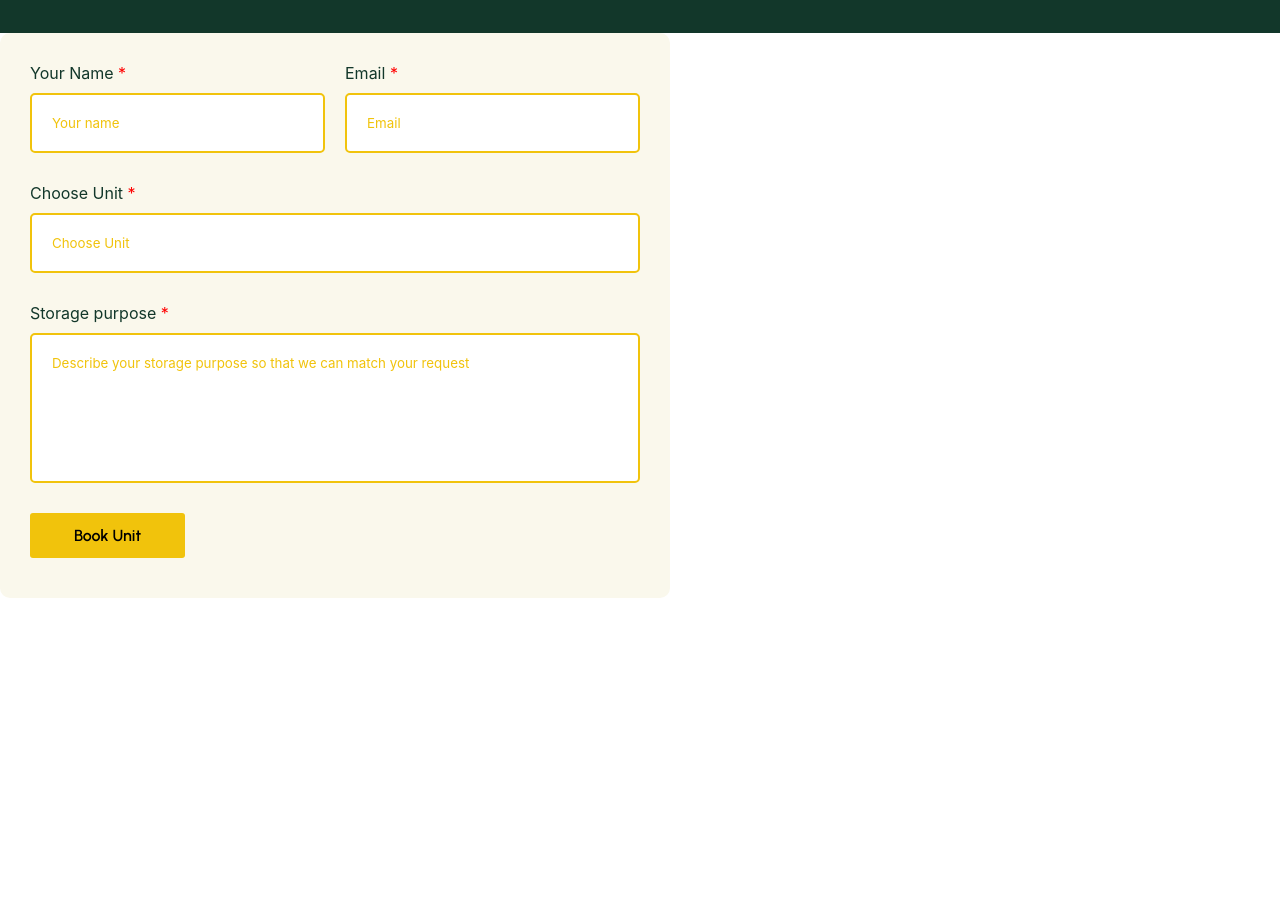
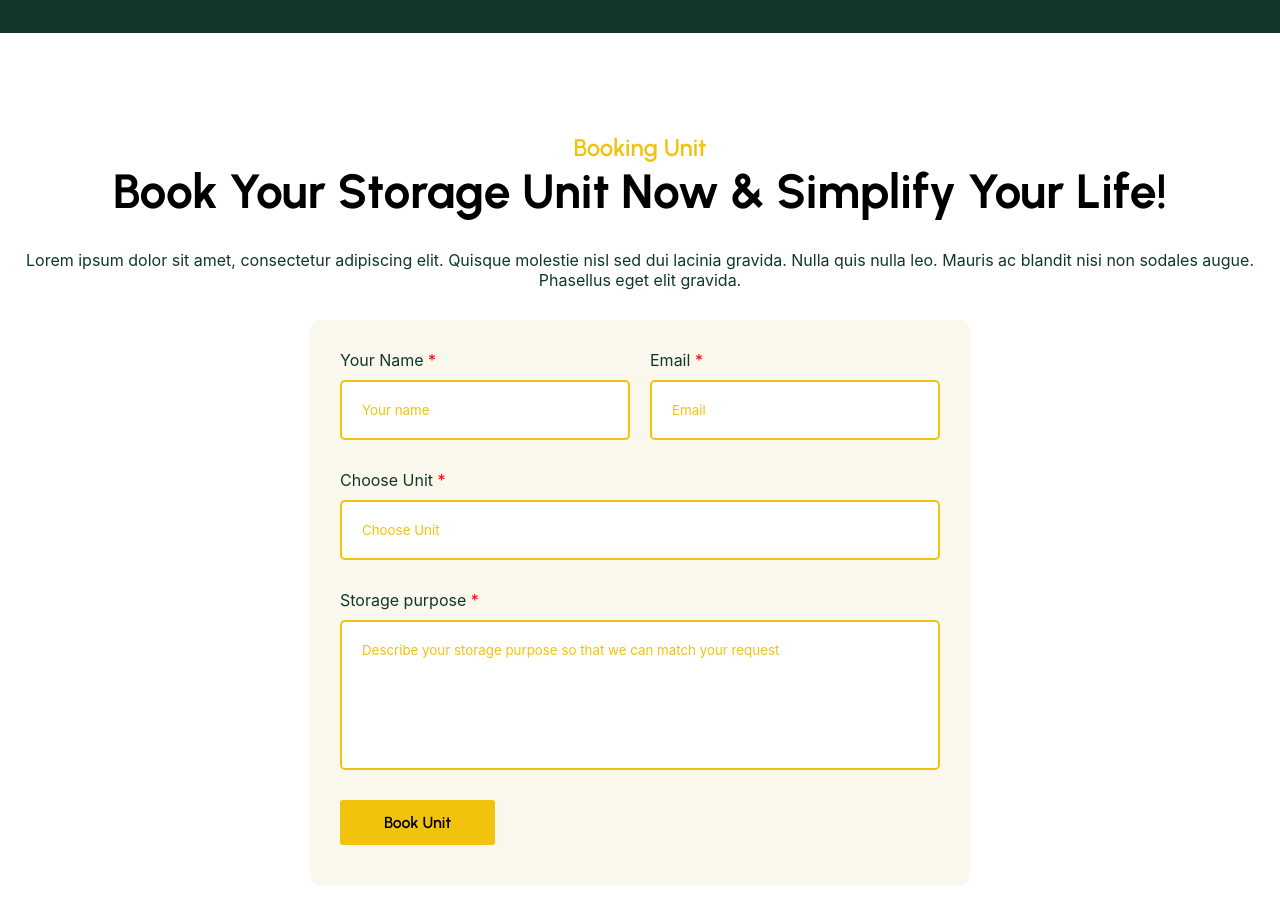
Before and after one commit to ChristofferRiquelme/storaid-project, a React (Vite) app: page / in a window 1280 px wide. Shown: the part 8066-8989 px from the top of the page. Before the commit the page ends 8664 px from the top, so only its background shows below. Built offline with nearby package versions, Linux system fonts and the light colour scheme; no server answers.

Commit message:
Added booking unit component

```diff
--- /dev/null
+++ b/src/components/BookingUnit.jsx
@@ -0,0 +1,35 @@
+import React from 'react'
+import BookingUnitImage from '../assets/booking-unit-image.svg'
+import BookingUnitForm from './BookingUnitForm'
+
+function BookingUnit() {
+  return (
+    <section className='booking-unit'>
+        <div className="booking-unit-inner">
+            <div className="booking-unit-content">
+                <div className="booking-unit-subtitle">
+                    <h4>Booking Unit</h4>
+                </div>
+                <div className="booking-unit-title-and-text">
+                    <div className="booking-unit-title">
+                        <h3>Book Your Storage Unit Now & Simplify Your Life!</h3>
+                    </div>
+                    <div className="booking-unit-text">
+                        <p>Lorem ipsum dolor sit amet, consectetur adipiscing elit. Quisque molestie nisl sed dui lacinia gravida. Nulla quis nulla leo. Mauris ac blandit nisi non sodales augue. Phasellus eget elit gravida.</p>
+                    </div>
+                </div>
+                <div className="booking-unit-image-and-form">
+                    <div className="booking-unit-image">
+                        <img src={BookingUnitImage} alt="Booking Unit Image" />
+                    </div>
+                    <div className="booking-unit-form">
+                        <BookingUnitForm />
+                    </div>
+                </div>
+            </div>
+        </div>
+    </section>
+  )
+}
+
+export default BookingUnit
--- a/src/index.css
+++ b/src/index.css
@@ -2118,3 +2118,100 @@ nav {
 .get-in-touch-form {
   padding: 0 20px;
 }
+
+/* MARK: Booking Unit Component */
+
+.booking-unit {
+  max-width: 1920px;
+  width: 100%;
+}
+
+.booking-unit-inner {
+  max-width: 1370px;
+  width: 100%;
+  margin: 0 auto;
+  padding: 100px 20px;
+}
+
+.booking-unit-subtitle {
+  text-align: center;
+
+  @media (width >= 1370px) {
+    text-align: left;
+  }
+
+  h4 {
+    color: var(--color-secondary);
+    font-family: var(--font-urbanist);
+    font-weight: 600;
+    font-size: 1.5rem;
+  }
+}
+
+.booking-unit-title-and-text {
+  display: flex;
+  flex-direction: column;
+  gap: 30px;
+  margin-bottom: 30px;
+  text-align: center;
+
+  @media (width >= 1370px) {
+    flex-direction: row;
+    text-align: left;
+  }
+}
+
+.booking-unit-title {
+  flex: 1;
+
+  h3 {
+    font-family: var(--font-urbanist);
+    font-weight: 700;
+    font-size: 2rem;
+
+    @media (width >= 480px) {
+      font-weight: 700;
+      font-size: 3rem;
+    }
+  }
+}
+
+.booking-unit-text {
+  flex: 1;
+  display: flex;
+  align-items: flex-end;
+
+  p {
+    color: var(--color-primary);
+  }
+}
+
+.booking-unit-image-and-form {
+  display: flex;
+  flex-direction: column;
+  align-items: center;
+  gap: 30px;
+
+  @media (width >= 1370px) {
+    flex-direction: row;
+  }
+}
+
+.booking-unit-image {
+  display: none;
+
+  @media (width >= 1370px) {
+    display: block;
+    flex: 1;
+  }
+
+  img {
+    width: 100%;
+    height: 100%;
+    object-fit: cover;
+  }
+}
+
+.booking-unit-form {
+  flex: 1;
+}
--- a/src/main.jsx
+++ b/src/main.jsx
@@ -16,9 +16,7 @@ import BookNow from './components/BookNow.jsx'
 import BlogAndNews from './components/BlogAndNews.jsx'
 import SubscribeOurNewsletter from './components/SubscribeOurNewsletter.jsx'
 import Footer from './components/Footer.jsx'
-import GetInTouchForm from './components/GetInTouchForm.jsx'
-import GetInTouch from './components/GetInTouch.jsx'
-import BookingUnitForm from './components/BookingUnitForm.jsx'
+import BookingUnit from './components/BookingUnit.jsx'
 
 createRoot(document.getElementById('root')).render(
   <StrictMode>
@@ -44,6 +42,6 @@ createRoot(document.getElementById('root')).render(
     <BlogAndNews />
     <SubscribeOurNewsletter />
     <Footer />
-    <BookingUnitForm />
+    <BookingUnit />
   </StrictMode>,
 )
```
Also changed, not shown: src/assets/booking-unit-image.svg (added).
